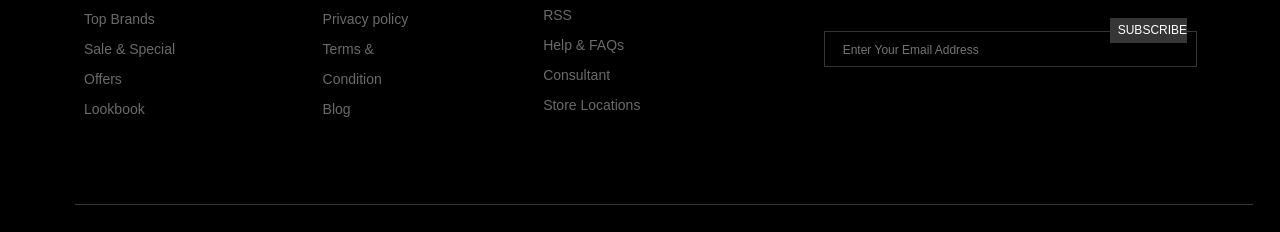
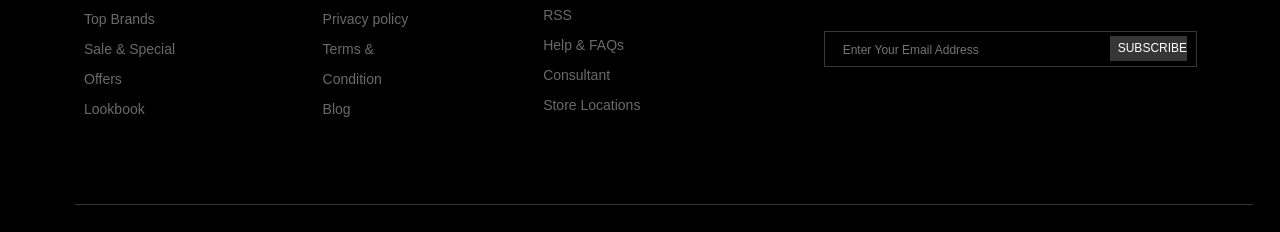
Before and after one commit to SAGARACH65/shophia, a plain HTML site: page index.html in a window 1280 px wide. Shown: the part 6213-6445 px from the top of the page. Drawn offline with Linux system fonts and the light colour scheme; files whose address does not match are found by name.

Commit message:
changed susbscribe button placement

```diff
--- a/css/layout.css
+++ b/css/layout.css
@@ -424,7 +424,7 @@ a {
 .form-button {
     padding: 0.75em 0.6em;
     line-height: 5px;
-    margin-top: -22px;
+    margin-top: -4px;
     text-align: center;
     border: 1px solid transparent;
     white-space: nowrap;
```
